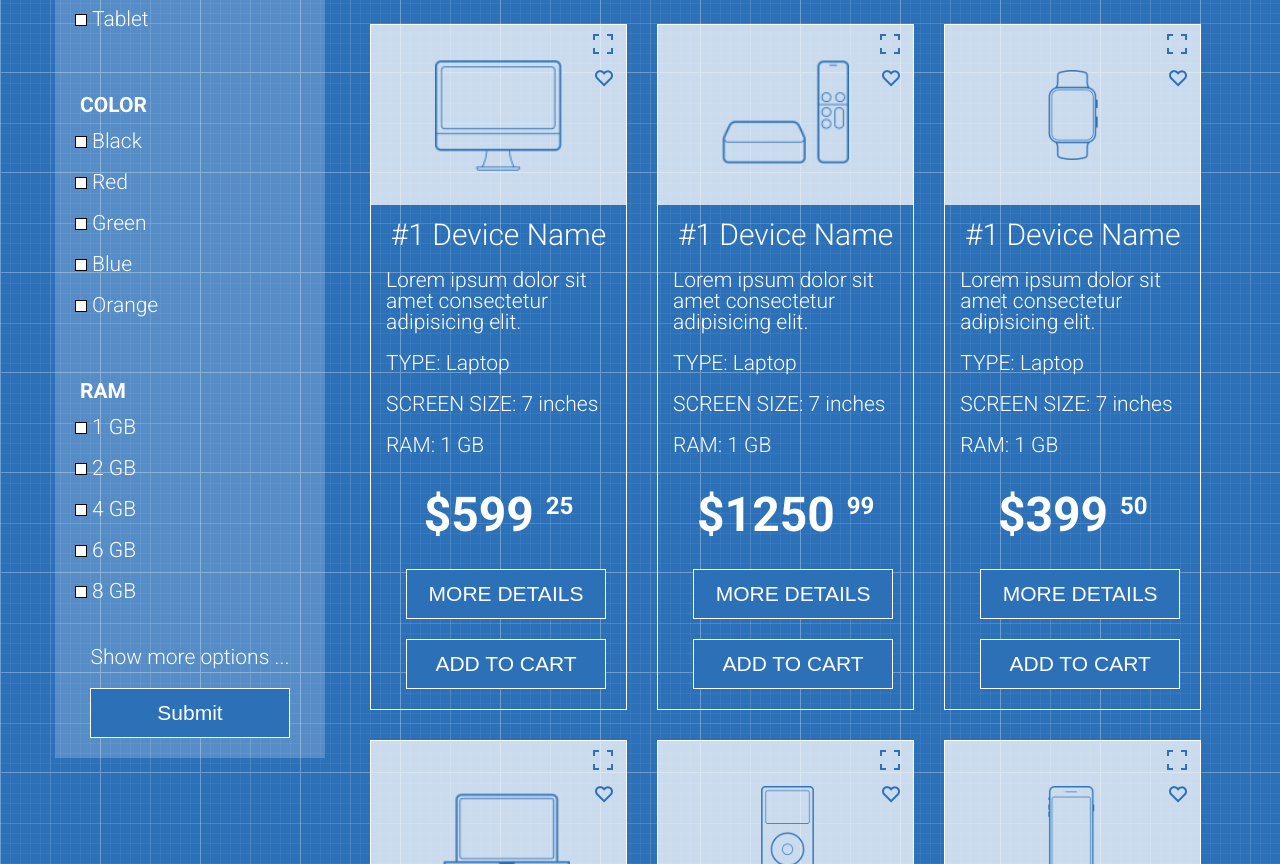
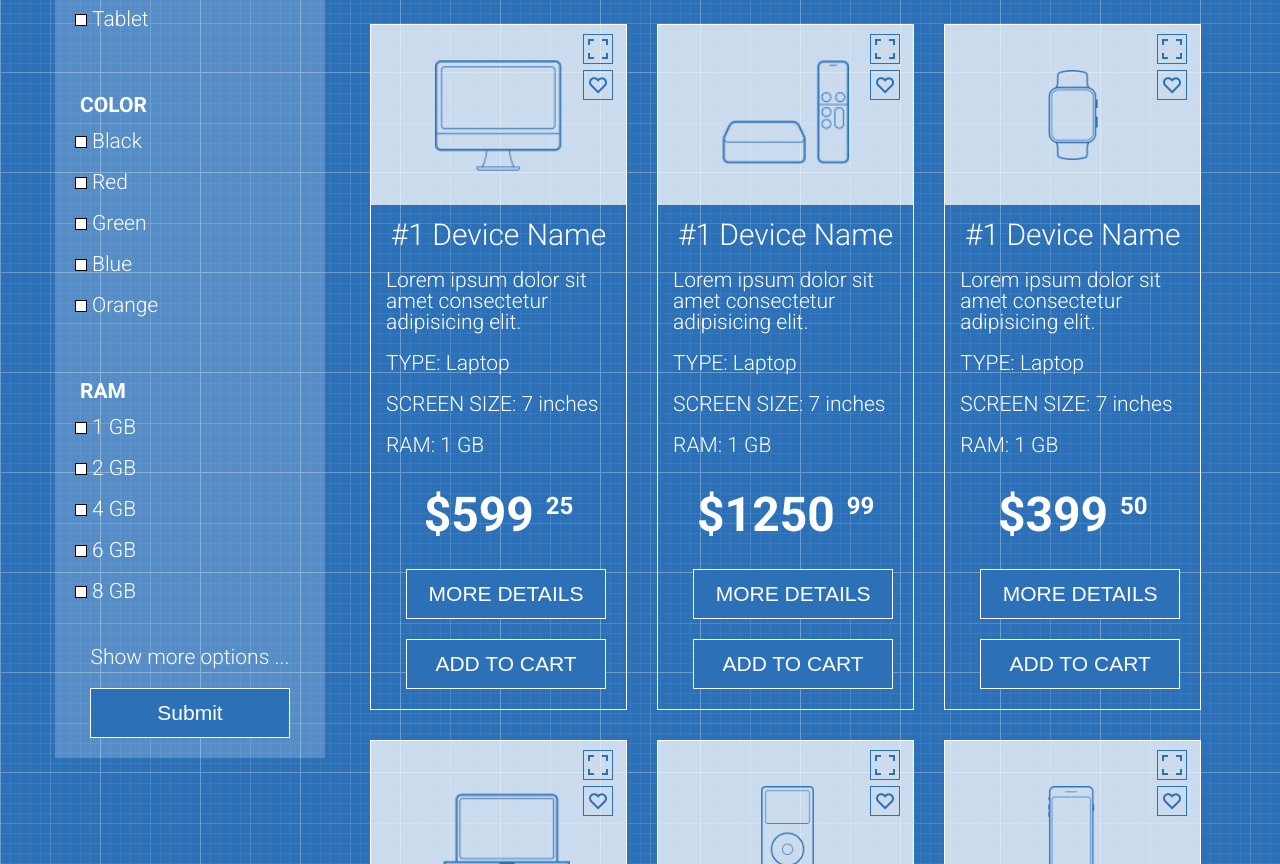
Before and after one commit to Denys-Naumov/Denys-Naumov.github.io, a plain HTML site: page index.html in a window 1280 px wide. Shown: the part 628-1492 px from the top of the page. Drawn offline with Linux system fonts and the light colour scheme.

Commit message:
Last changes All done(no slider)

```diff
--- a/index.html
+++ b/index.html
@@ -197,8 +197,8 @@
             <div class="device-container">
               <div class="device-img">
                 <img class="device-img-1 box-1" src="img/icon-17.png" alt="" />
-                <img class="device-icon-1" src="img/icon-8.png" alt="">
-                <img class="device-icon-2" src="img/icon-5.png" alt="">
+                <div class="device-icon-1"></div>
+                <div class="device-icon-2"></div>
               </div>
               <h2 class="text-align-center">#1 Device Name</h2>
               <p>Lorem ipsum dolor sit amet consectetur adipisicing elit.</p>
@@ -214,8 +214,8 @@
             <div class="device-container">
               <div class="device-img">
                 <img class="device-img-1 box-2" src="img/icon-9.png" alt="" />
-                <img class="device-icon-1" src="img/icon-8.png" alt="">
-                <img class="device-icon-2" src="img/icon-5.png" alt="">
+                <div class="device-icon-1"></div>
+                <div class="device-icon-2"></div>
               </div>
               <h2 class="text-align-center">#1 Device Name</h2>
               <p>Lorem ipsum dolor sit amet consectetur adipisicing elit.</p>
@@ -231,8 +231,8 @@
             <div class="device-container">
               <div class="device-img">
                 <img class="device-img-2 box-3" src="img/icon-10.png" alt="" />
-                <img class="device-icon-1" src="img/icon-8.png" alt="">
-                <img class="device-icon-2" src="img/icon-5.png" alt="">
+                <div class="device-icon-1"></div>
+                <div class="device-icon-2"></div>
               </div>
               <h2 class="text-align-center">#1 Device Name</h2>
               <p>Lorem ipsum dolor sit amet consectetur adipisicing elit.</p>
@@ -248,8 +248,8 @@
             <div class="device-container">
               <div class="device-img">
                 <img class="device-img-1 box-4" src="img/icon-16.png" alt="" />
-                <img class="device-icon-1" src="img/icon-8.png" alt="">
-                <img class="device-icon-2" src="img/icon-5.png" alt="">
+                <div class="device-icon-1"></div>
+                <div class="device-icon-2"></div>
               </div>
               <h2 class="text-align-center">#1 Device Name</h2>
               <p>Lorem ipsum dolor sit amet consectetur adipisicing elit.</p>
@@ -265,8 +265,8 @@
             <div class="device-container">
               <div class="device-img">
                 <img class="device-img-2 box-5" src="img/icon-14.png" alt="" />
-                <img class="device-icon-1" src="img/icon-8.png" alt="">
-                <img class="device-icon-2" src="img/icon-5.png" alt="">
+                <div class="device-icon-1"></div>
+                <div class="device-icon-2"></div>
               </div>
               <h2 class="text-align-center">#1 Device Name</h2>
               <p>Lorem ipsum dolor sit amet consectetur adipisicing elit.</p>
@@ -282,8 +282,8 @@
             <div class="device-container">
               <div class="device-img">
                 <img class="device-img-2 box-6" src="img/icon-12.png" alt="" />
-                <img class="device-icon-1" src="img/icon-8.png" alt="">
-                <img class="device-icon-2" src="img/icon-5.png" alt="">
+                <div class="device-icon-1"></div>
+                <div class="device-icon-2"></div>
               </div>
               <h2 class="text-align-center">#1 Device Name</h2>
               <p>Lorem ipsum dolor sit amet consectetur adipisicing elit.</p>
--- a/style.css
+++ b/style.css
@@ -425,13 +425,33 @@ i {
 }
 
 .device-icon-1 {
+  background: url(img/icon-8.png)center no-repeat;
+  position: absolute;
+  height: 30px;
+  width: 30px;
+  border: 1px solid #2c71b8;
   top: 5%;
   right: 5%;
 }
 
+.device-icon-1:hover {
+  background: url(img/icon-6.png)center no-repeat;
+  background-color: #2c71b8;
+}
+
 .device-icon-2 {
+  background: url(img/icon-5.png)center no-repeat;
+  position: absolute;
+  height: 30px;
+  width: 30px;
+  border: 1px solid #2c71b8;
   top: 25%;
   right: 5%;
+}
+
+.device-icon-2:hover {
+  background: url(img/icon-7.png)center no-repeat;
+  background-color: #2c71b8;
 }
 
 .load-more {
```
